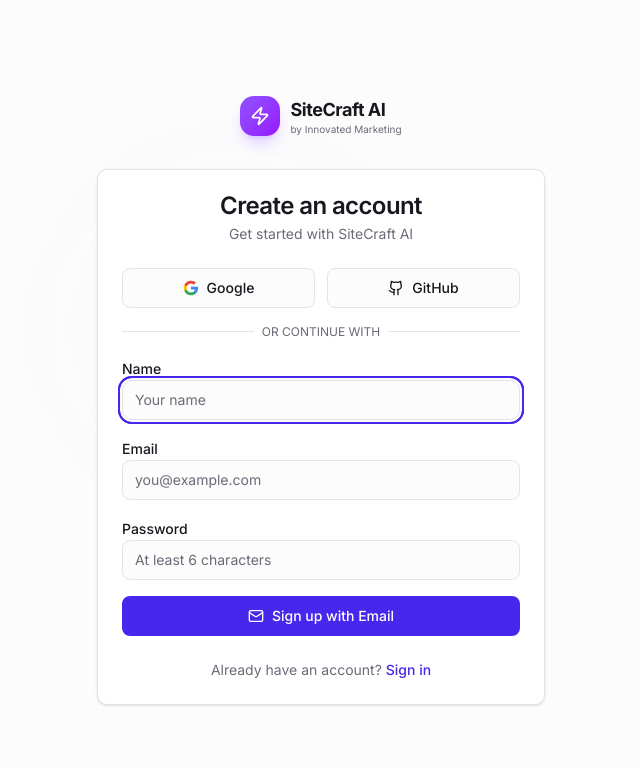
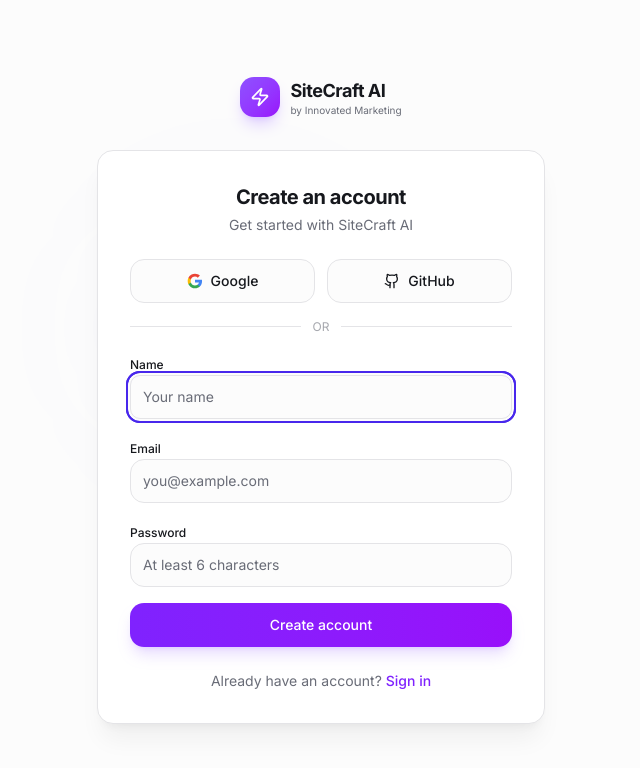
Before and after one commit to greenisi/sitecraft-ai, a Next.js app: page /signup in a window 1280 px wide. Shown: the top 768 px of the page, without its empty margins (319-959 px from the left). Built offline with nearby package versions, Linux system fonts and the light colour scheme.

Commit message:
feat: premium signup page matching login design

```diff
--- a/src/app/(auth)/signup/page.tsx
+++ b/src/app/(auth)/signup/page.tsx
@@ -2,19 +2,11 @@
 
 import { useState } from 'react';
 import Link from 'next/link';
-import { Loader2, Github, Mail } from 'lucide-react';
+import { Loader2, Github } from 'lucide-react';
 import { createClient } from '@/lib/supabase/client';
 import { Button } from '@/components/ui/button';
 import { Input } from '@/components/ui/input';
 import { Label } from '@/components/ui/label';
-import {
-  Card,
-  CardContent,
-  CardDescription,
-  CardFooter,
-  CardHeader,
-  CardTitle,
-} from '@/components/ui/card';
 
 export default function SignupPage() {
   const [displayName, setDisplayName] = useState('');
@@ -27,60 +19,28 @@ export default function SignupPage() {
   async function handleEmailSignup(e: React.FormEvent<HTMLFormElement>) {
     e.preventDefault();
     setError(null);
-
-    if (!displayName.trim()) {
-      setError('Please enter your name.');
-      return;
-    }
-
-    if (!email.trim()) {
-      setError('Please enter your email address.');
-      return;
-    }
-
-    if (!password) {
-      setError('Please enter a password.');
-      return;
-    }
-
-    if (password.length < 6) {
-      setError('Password must be at least 6 characters long.');
-      return;
-    }
-
+    if (!displayName.trim()) { setError('Please enter your name.'); return; }
+    if (!email.trim()) { setError('Please enter your email address.'); return; }
+    if (!password) { setError('Please enter a password.'); return; }
+    if (password.length < 6) { setError('Password must be at least 6 characters long.'); return; }
     setIsLoading(true);
-
     try {
-      // Create user via admin API (no email verification required)
       const response = await fetch('/api/auth/signup', {
         method: 'POST',
         headers: { 'Content-Type': 'application/json' },
-        body: JSON.stringify({
-          email: email.trim(),
-          password,
-          displayName: displayName.trim(),
-        }),
+        body: JSON.stringify({ email: email.trim(), password, displayName: displayName.trim() }),
       });
-
       if (!response.ok) {
         const data = await response.json();
         setError(data.error || 'Signup failed');
         return;
       }
-
-      // Auto sign in after account creation
       const supabase = createClient();
       const { error: signInError } = await supabase.auth.signInWithPassword({
         email: email.trim(),
         password,
       });
-
-      if (signInError) {
-        setError(signInError.message);
-        return;
-      }
-
-      // Redirect to dashboard
+      if (signInError) { setError(signInError.message); return; }
       window.location.href = '/dashboard';
     } catch {
       setError('An unexpected error occurred. Please try again.');
@@ -92,7 +52,6 @@ export default function SignupPage() {
   async function handleOAuthLogin(provider: 'google' | 'github') {
     setError(null);
     setOauthLoading(provider);
-
     try {
       const supabase = createClient();
       const { error: oauthError } = await supabase.auth.signInWithOAuth({
@@ -101,11 +60,7 @@ export default function SignupPage() {
           redirectTo: `${window.location.origin}/callback?next=${encodeURIComponent('/dashboard')}`,
         },
       });
-
-      if (oauthError) {
-        setError(oauthError.message);
-        setOauthLoading(null);
-      }
+      if (oauthError) { setError(oauthError.message); setOauthLoading(null); }
     } catch {
       setError('An unexpected error occurred. Please try again.');
       setOauthLoading(null);
@@ -115,16 +70,15 @@ export default function SignupPage() {
   const isDisabled = isLoading || oauthLoading !== null;
 
   return (
-    <Card>
-      <CardHeader className="text-center">
-        <CardTitle>Create an account</CardTitle>
-        <CardDescription>
-          Get started with SiteCraft AI
-        </CardDescription>
-      </CardHeader>
-      <CardContent className="space-y-4">
+    <div className="rounded-2xl border border-border/50 bg-card p-6 sm:p-8 shadow-xl shadow-black/5 animate-fade-in-up">
+      <div className="text-center mb-6">
+        <h1 className="text-xl font-bold tracking-tight">Create an account</h1>
+        <p className="text-sm text-muted-foreground mt-1">Get started with SiteCraft AI</p>
+      </div>
+
+      <div className="space-y-4">
         {error && (
-          <div className="rounded-md bg-destructive/10 px-4 py-3 text-sm text-destructive">
+          <div className="rounded-lg bg-destructive/10 px-4 py-3 text-sm text-destructive animate-scale-in">
             {error}
           </div>
         )}
@@ -135,27 +89,16 @@ export default function SignupPage() {
             type="button"
             disabled={isDisabled}
             onClick={() => handleOAuthLogin('google')}
+            className="h-11 rounded-xl border-border/50 hover:border-border hover:bg-accent transition-all"
           >
             {oauthLoading === 'google' ? (
               <Loader2 className="h-4 w-4 animate-spin" />
             ) : (
               <svg className="h-4 w-4" viewBox="0 0 24 24">
-                <path
-                  d="M22.56 12.25c0-.78-.07-1.53-.2-2.25H12v4.26h5.92a5.06 5.06 0 0 1-2.2 3.32v2.77h3.57c2.08-1.92 3.28-4.74 3.28-8.1z"
-                  fill="#4285F4"
-                />
-                <path
-                  d="M12 23c2.97 0 5.46-.98 7.28-2.66l-3.57-2.77c-.98.66-2.23 1.06-3.71 1.06-2.86 0-5.29-1.93-6.16-4.53H2.18v2.84C3.99 20.53 7.7 23 12 23z"
-                  fill="#34A853"
-                />
-                <path
-                  d="M5.84 14.09c-.22-.66-.35-1.36-.35-2.09s.13-1.43.35-2.09V7.07H2.18C1.43 8.55 1 10.22 1 12s.43 3.45 1.18 4.93l2.85-2.22.81-.62z"
-                  fill="#FBBC05"
-                />
-                <path
-                  d="M12 5.38c1.62 0 3.06.56 4.21 1.64l3.15-3.15C17.45 2.09 14.97 1 12 1 7.7 1 3.99 3.47 2.18 7.07l3.66 2.84c.87-2.6 3.3-4.53 6.16-4.53z"
-                  fill="#EA4335"
-                />
+                <path d="M22.56 12.25c0-.78-.07-1.53-.2-2.25H12v4.26h5.92a5.06 5.06 0 0 1-2.2 3.32v2.77h3.57c2.08-1.92 3.28-4.74 3.28-8.1z" fill="#4285F4" />
+                <path d="M12 23c2.97 0 5.46-.98 7.28-2.66l-3.57-2.77c-.98.66-2.23 1.06-3.71 1.06-2.86 0-5.29-1.93-6.16-4.53H2.18v2.84C3.99 20.53 7.7 23 12 23z" fill="#34A853" />
+                <path d="M5.84 14.09c-.22-.66-.35-1.36-.35-2.09s.13-1.43.35-2.09V7.07H2.18C1.43 8.55 1 10.22 1 12s.43 3.45 1.18 4.93l2.85-2.22.81-.62z" fill="#FBBC05" />
+                <path d="M12 5.38c1.62 0 3.06.56 4.21 1.64l3.15-3.15C17.45 2.09 14.97 1 12 1 7.7 1 3.99 3.47 2.18 7.07l3.66 2.84c.87-2.6 3.3-4.53 6.16-4.53z" fill="#EA4335" />
               </svg>
             )}
             Google
@@ -165,6 +108,7 @@ export default function SignupPage() {
             type="button"
             disabled={isDisabled}
             onClick={() => handleOAuthLogin('github')}
+            className="h-11 rounded-xl border-border/50 hover:border-border hover:bg-accent transition-all"
           >
             {oauthLoading === 'github' ? (
               <Loader2 className="h-4 w-4 animate-spin" />
@@ -177,18 +121,16 @@ export default function SignupPage() {
 
         <div className="relative">
           <div className="absolute inset-0 flex items-center">
-            <span className="w-full border-t" />
+            <span className="w-full border-t border-border/50" />
           </div>
           <div className="relative flex justify-center text-xs uppercase">
-            <span className="bg-card px-2 text-muted-foreground">
-              Or continue with
-            </span>
+            <span className="bg-card px-3 text-muted-foreground/60">or</span>
           </div>
         </div>
 
         <form onSubmit={handleEmailSignup} className="space-y-4">
           <div className="space-y-2">
-            <Label htmlFor="display-name">Name</Label>
+            <Label htmlFor="display-name" className="text-xs font-medium">Name</Label>
             <Input
               id="display-name"
               type="text"
@@ -198,10 +140,11 @@ export default function SignupPage() {
               disabled={isDisabled}
               autoComplete="name"
               autoFocus
+              className="h-11 rounded-xl border-border/50 focus:border-primary/30"
             />
           </div>
           <div className="space-y-2">
-            <Label htmlFor="email">Email</Label>
+            <Label htmlFor="email" className="text-xs font-medium">Email</Label>
             <Input
               id="email"
               type="email"
@@ -210,10 +153,11 @@ export default function SignupPage() {
               onChange={(e) => setEmail(e.target.value)}
               disabled={isDisabled}
               autoComplete="email"
+              className="h-11 rounded-xl border-border/50 focus:border-primary/30"
             />
           </div>
           <div className="space-y-2">
-            <Label htmlFor="password">Password</Label>
+            <Label htmlFor="password" className="text-xs font-medium">Password</Label>
             <Input
               id="password"
               type="password"
@@ -222,34 +166,35 @@ export default function SignupPage() {
               onChange={(e) => setPassword(e.target.value)}
               disabled={isDisabled}
               autoComplete="new-password"
+              className="h-11 rounded-xl border-border/50 focus:border-primary/30"
             />
           </div>
-          <Button type="submit" className="w-full" disabled={isDisabled}>
+          <Button
+            type="submit"
+            className="w-full h-11 rounded-xl bg-gradient-to-r from-violet-600 to-purple-600 hover:from-violet-700 hover:to-purple-700 text-white border-0 shadow-lg shadow-violet-500/20 transition-all"
+            disabled={isDisabled}
+          >
             {isLoading ? (
               <>
                 <Loader2 className="h-4 w-4 animate-spin" />
                 Creating account...
               </>
             ) : (
-              <>
-                <Mail className="h-4 w-4" />
-                Sign up with Email
-              </>
+              'Create account'
             )}
           </Button>
         </form>
-      </CardContent>
-      <CardFooter className="justify-center">
-        <p className="text-sm text-muted-foreground">
+      </div>
+
+      <p className="text-center text-sm text-muted-foreground mt-6">
         Already have an account?{' '}
         <Link
           href="/login"
-            className="font-medium text-primary underline-offset-4 hover:underline"
+          className="font-medium text-violet-600 dark:text-violet-400 hover:underline underline-offset-4"
         >
           Sign in
         </Link>
       </p>
-      </CardFooter>
-    </Card>
+    </div>
   );
 }
```
Lines whose indentation alone changed are shown as unchanged.
